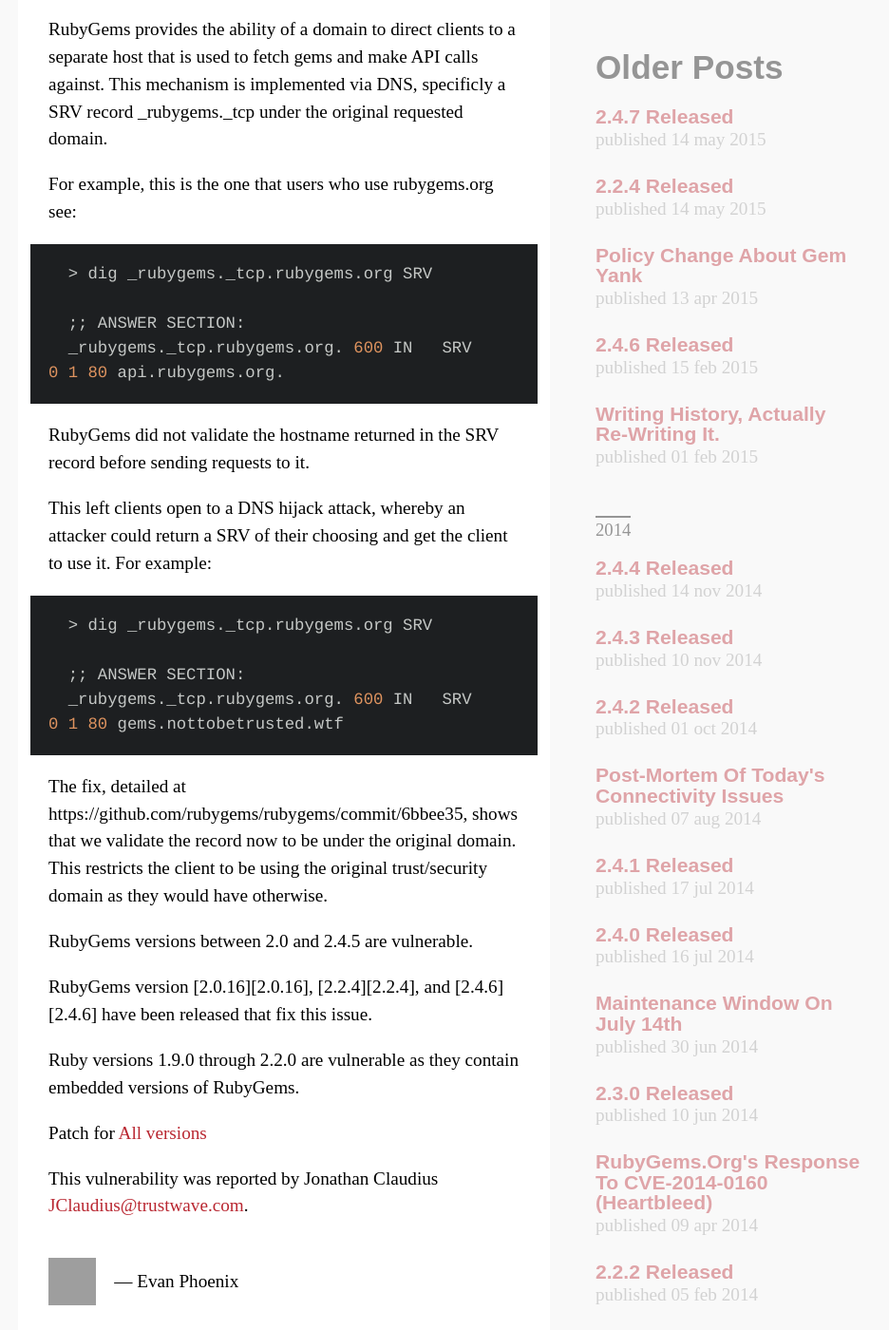
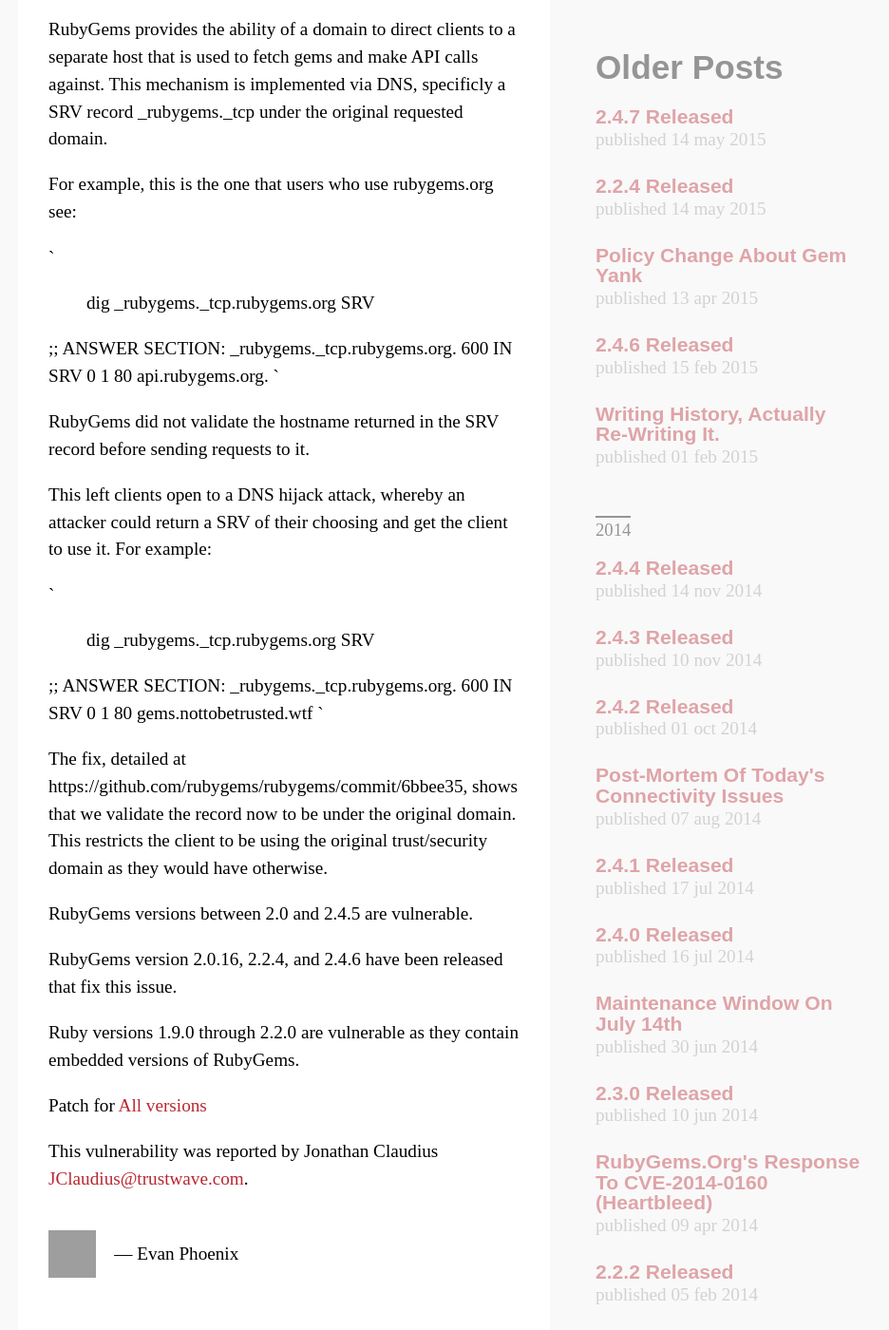
Before and after one commit to rubygems/rubygems.github.io, a Jekyll site: the page built from _posts/2015-05-14-CVE-2015-3900.md, in a window 1280 px wide and 1400 px high, scrolled down 249 px. Shown: the whole window at 95% size, without its empty margins (341-1277 px from the left). Built offline with Jekyll 4.4.1, drawn with Linux system fonts in a browser that asks for light colours; comment, search, counter and statistics services are not loaded; grey boxes are pictures that could not be loaded.

Commit message:
Fix formatting

````diff
--- a/_posts/2015-05-14-CVE-2015-3900.md
+++ b/_posts/2015-05-14-CVE-2015-3900.md
@@ -12,12 +12,12 @@
 
 For example, this is the one that users who use rubygems.org see:
 
-```shell
+`
   > dig _rubygems._tcp.rubygems.org SRV
 
   ;; ANSWER SECTION:
   _rubygems._tcp.rubygems.org. 600 IN	SRV	0 1 80 api.rubygems.org.
-```
+`
 
 RubyGems did not validate the hostname returned in the SRV record before
 sending requests to it.
@@ -25,12 +25,12 @@
 This left clients open to a DNS hijack attack, whereby an attacker could
 return a SRV of their choosing and get the client to use it. For example:
 
-```shell
+`
   > dig _rubygems._tcp.rubygems.org SRV
 
   ;; ANSWER SECTION:
   _rubygems._tcp.rubygems.org. 600 IN	SRV	0 1 80 gems.nottobetrusted.wtf
-```
+`
 
 The fix, detailed at https://github.com/rubygems/rubygems/commit/6bbee35,
 shows that we validate the record now to be under the original domain. This
@@ -39,7 +39,7 @@
 
 RubyGems versions between 2.0 and 2.4.5 are vulnerable.
 
-RubyGems version [2.0.16][2.0.16], [2.2.4][2.2.4], and [2.4.6][2.4.6] have been released that fix this
+RubyGems version 2.0.16, 2.2.4, and 2.4.6 have been released that fix this
 issue.
 
 Ruby versions 1.9.0 through 2.2.0 are vulnerable as they contain embedded
````
